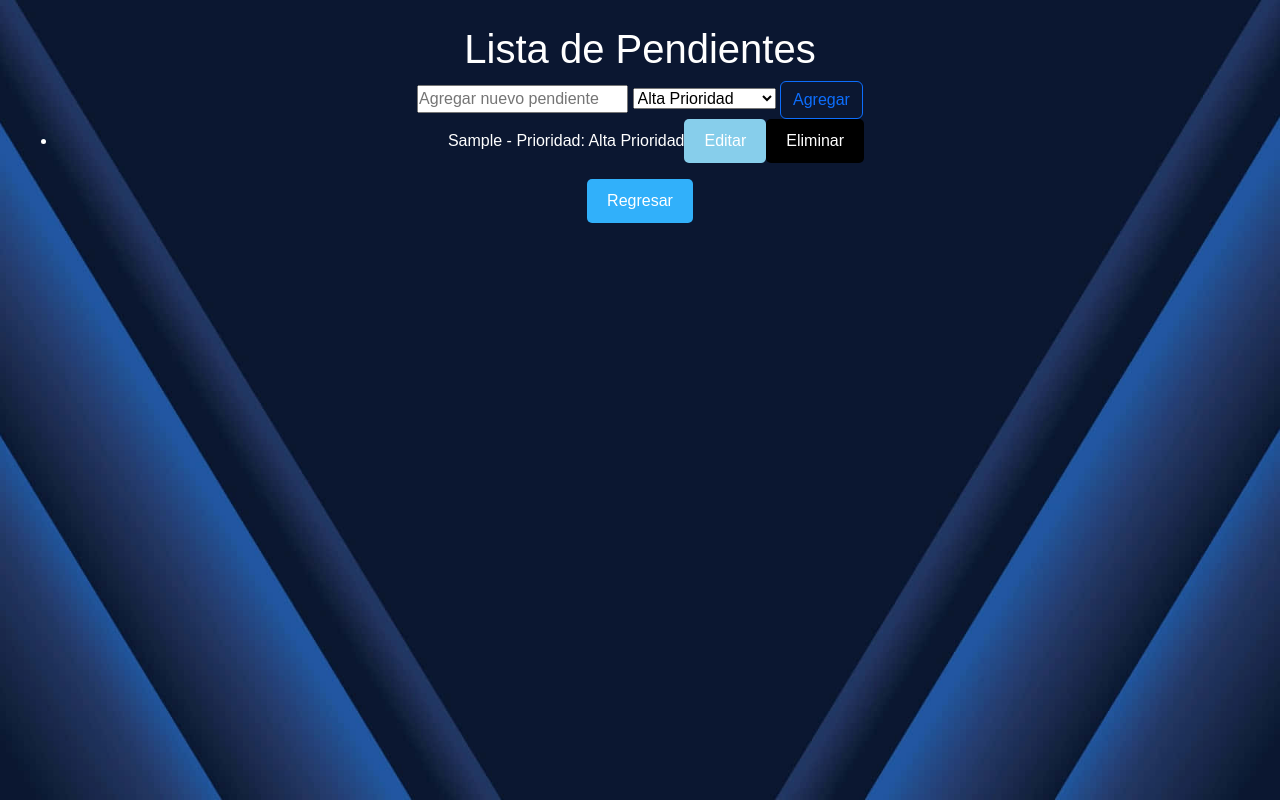
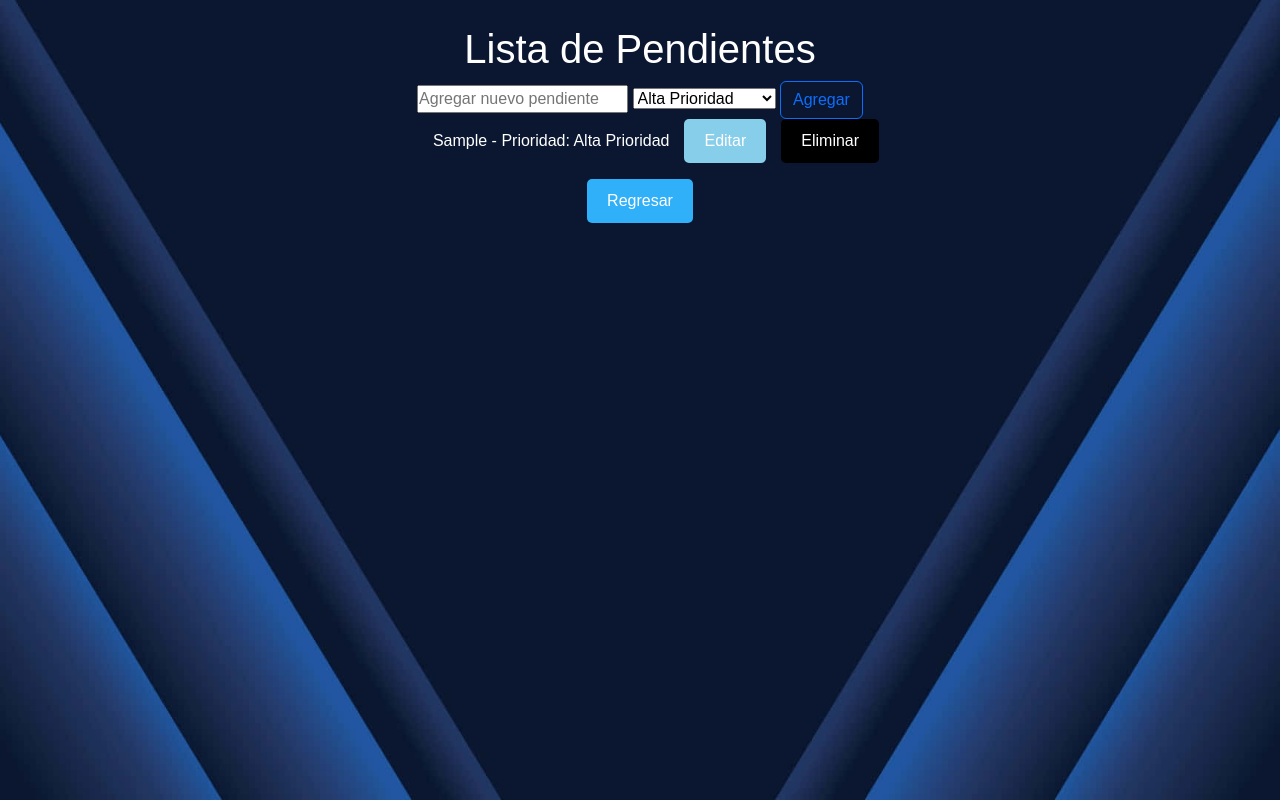
Before and after one commit to JorgePeralta6/Laboratorio1-agenda-web, a plain HTML site: page todoList/toList.html in a window 1280 px wide. Both pictures are taken after typing "Sample" into the empty fields and a click on the button "Agregar". Drawn offline with nearby package versions, Linux system fonts and the light colour scheme.

Commit message:
Se agregaron detalles

```diff
--- a/todoList/toList.css
+++ b/todoList/toList.css
@@ -39,6 +39,7 @@ body{
     text-decoration: none;
     border: none;
     border-radius: 5px;
+    margin-left: 15px;
 }
 
 
@@ -50,6 +51,7 @@ body{
     text-decoration: none;
     border: none;
     border-radius: 5px;
+    margin-left: 15px;
 }
 
 .regresar{
@@ -80,4 +82,5 @@ body{
 
   ul{
     color: white;
+    list-style-type: none;
   }
```
